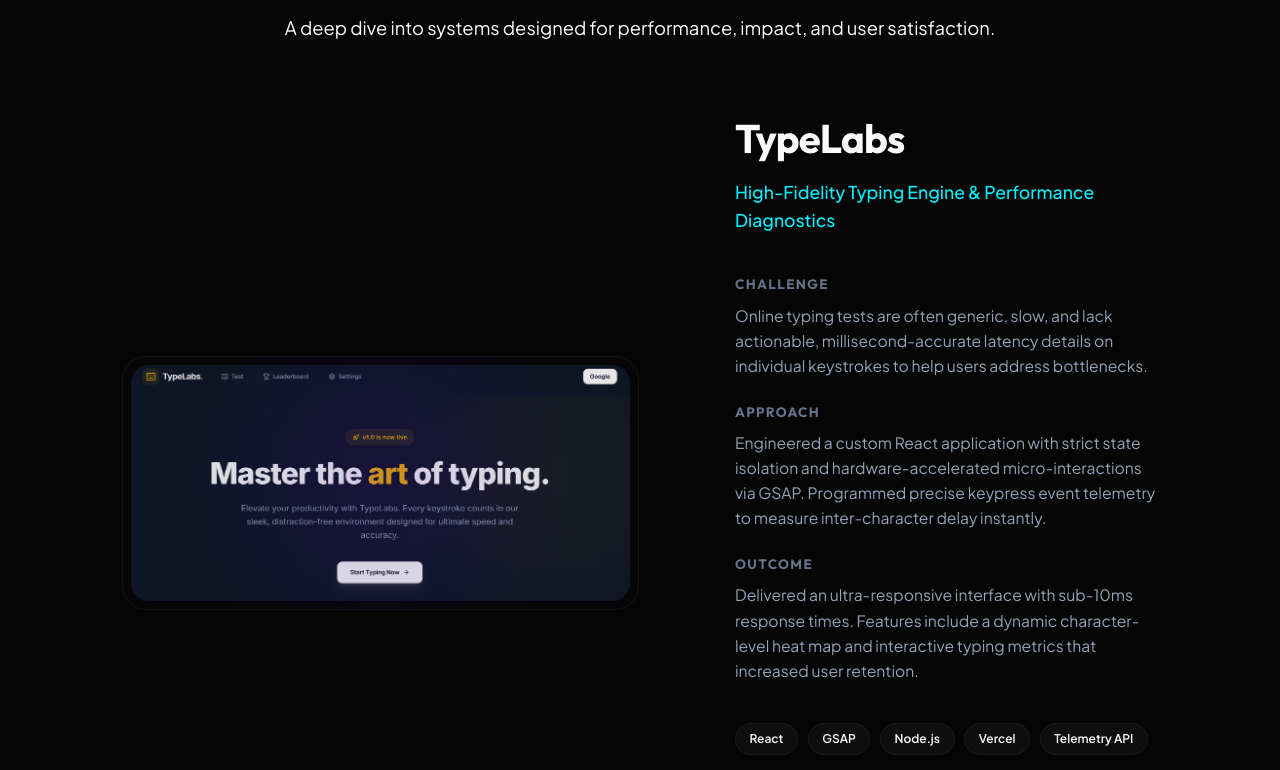
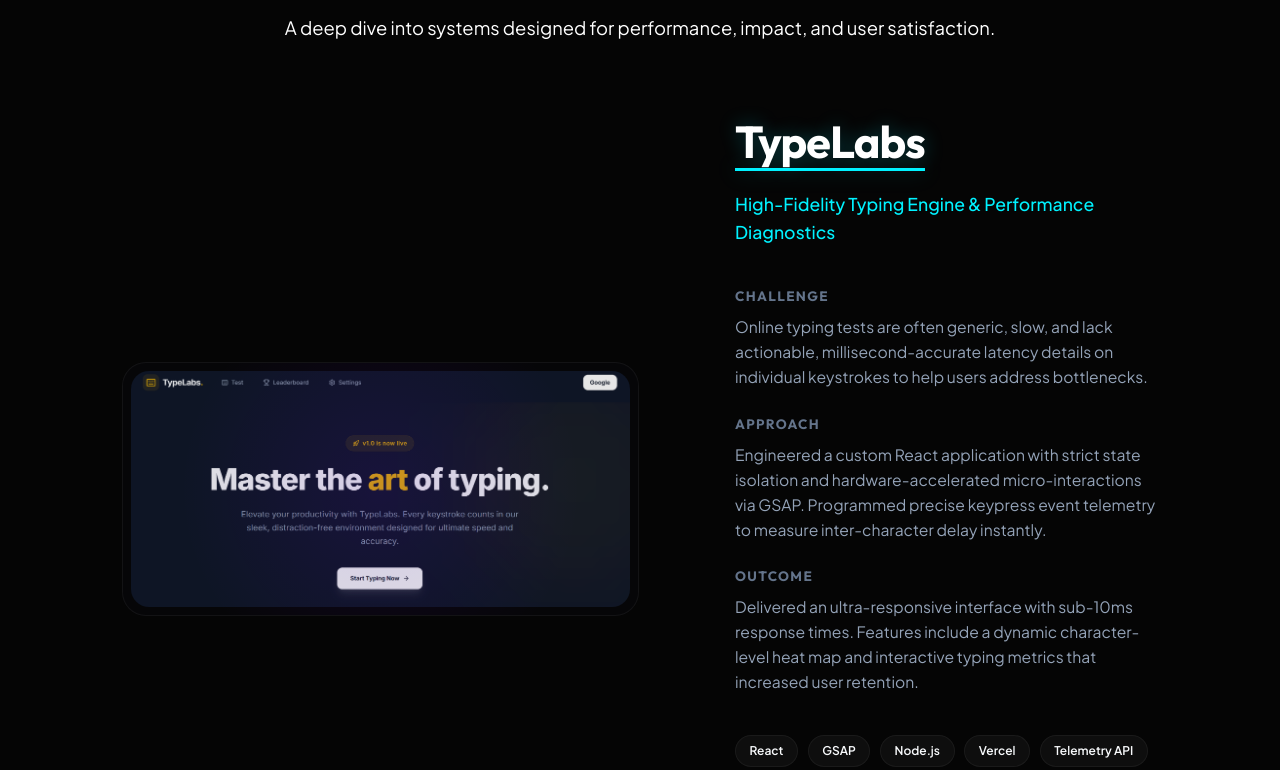
Before and after one commit to Sahilllz/portfolio, a website built with Vite: page index.html in a window 1280 px wide. Shown: the part 1773-2543 px from the top of the page. Built offline with nearby package versions, Linux system fonts and the light colour scheme; animation ran at ten frames a second.

Commit message:
design: Underline and highlight project titles in case studies

```diff
--- a/src/style.css
+++ b/src/style.css
@@ -798,9 +798,16 @@ section {
 }
 
 .case-study-name {
-  font-size: clamp(2rem, 4vw, 2.5rem);
-  margin-bottom: 0.5rem;
-  color: var(--text-primary);
+  font-size: clamp(2.2rem, 4.5vw, 2.8rem);
+  margin-bottom: 0.75rem;
+  color: #ffffff;
+  text-shadow: 0 0 20px rgba(0, 242, 255, 0.25);
+  text-decoration: underline;
+  text-decoration-color: var(--accent-cyan);
+  text-underline-offset: 10px;
+  text-decoration-thickness: 3px;
+  display: inline-block;
+  width: fit-content;
 }
 
 .case-study-subtitle {
```
Also changed, not shown: dist/index.html.
